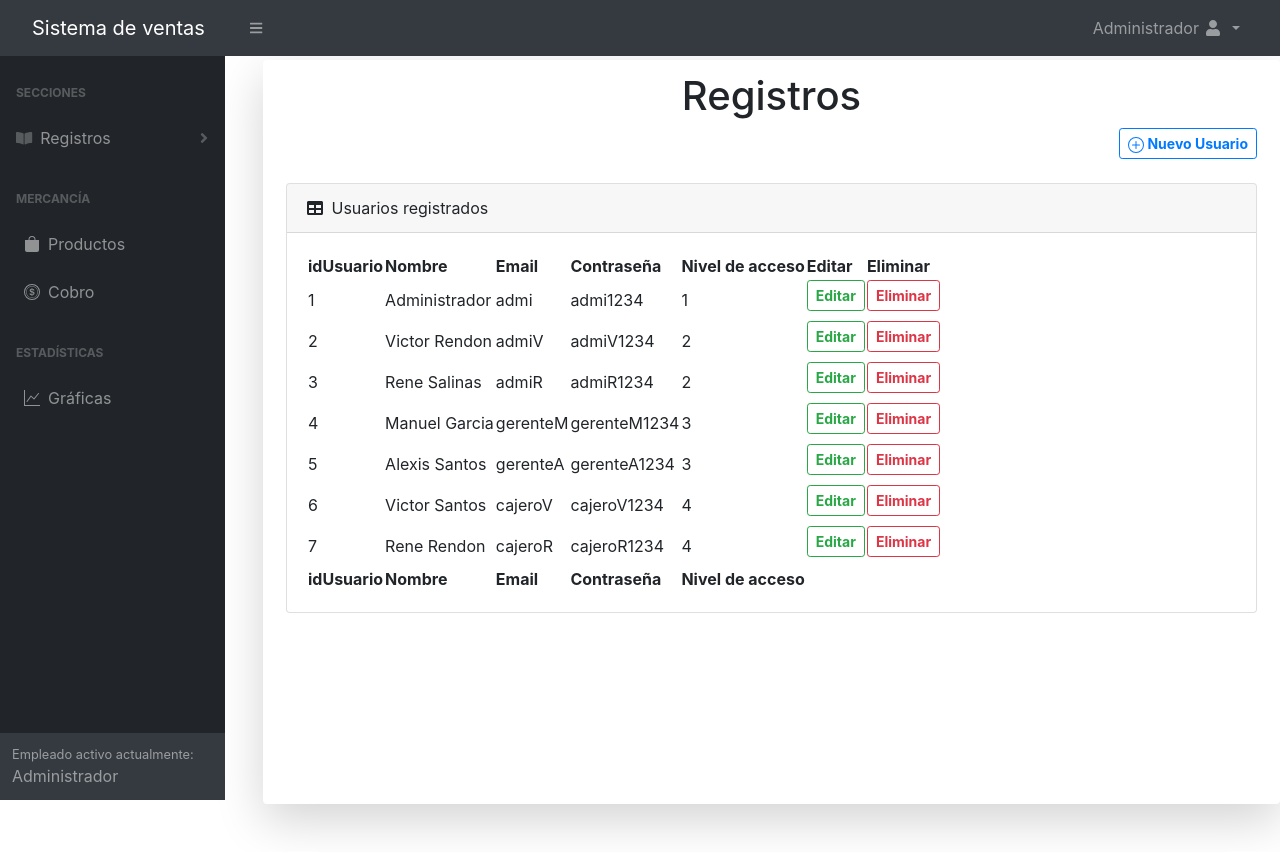
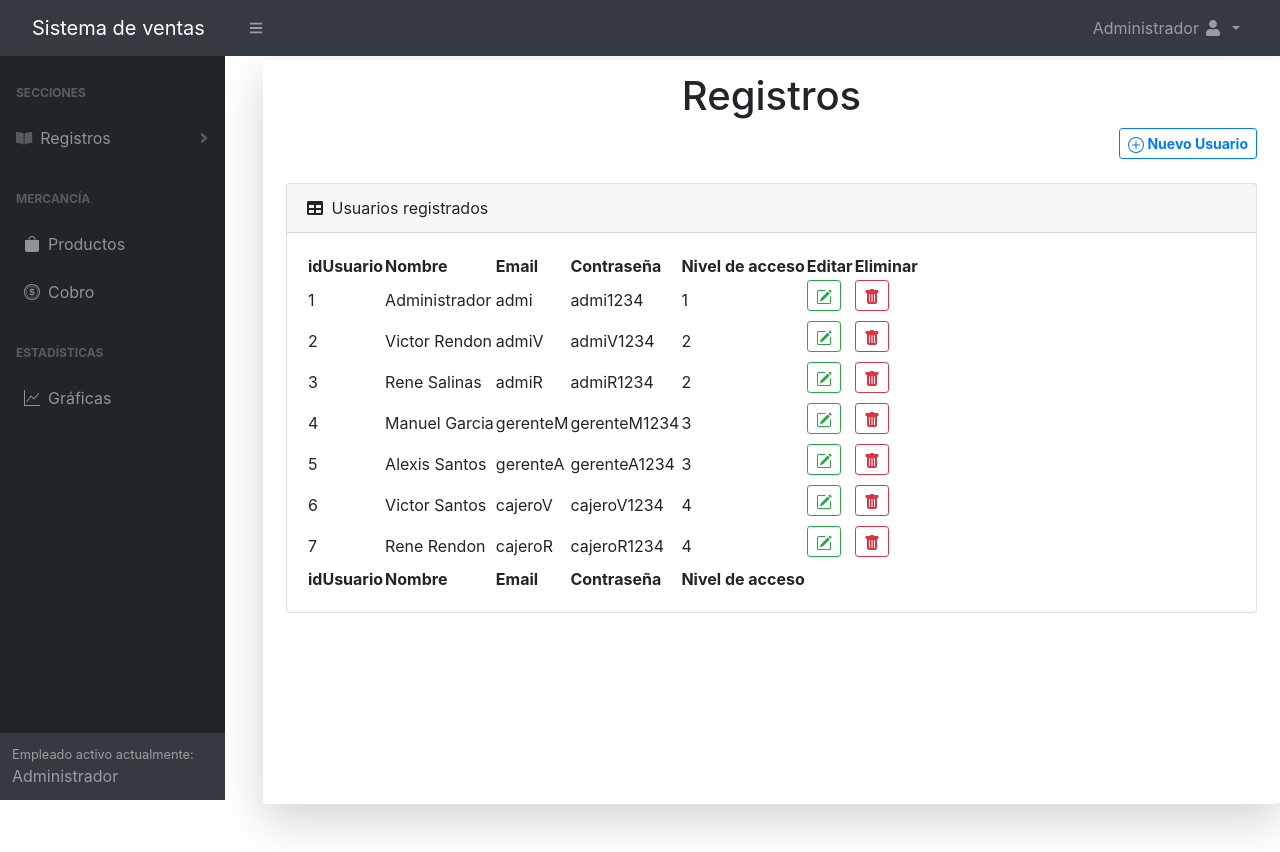
Before and after one commit to VictorMRendon/ProyectoSistemaVentasJuegos, a PHP site: page /MainUsuarios.php in a window 1280 px wide. Run offline with PHP 8.4, Linux system fonts and the light colour scheme; a user stored in the database is signed in; data comes from the database, SQL or seed files in the repository; some libraries are stand-ins or nearby versions.

Commit message:
Agregan iconos en Eliminar y Editar usuarios.

```diff
--- a/MenuPrincipal/MainUsuarios.php
+++ b/MenuPrincipal/MainUsuarios.php
@@ -185,13 +185,22 @@
                                                 <td>
                                                 <button type="button" data-bs-toggle="modal" data-bs-target="#editUsuario"
                                                          class="editbtn mb-2 btn btn-outline-success btn-sm font-weight-bold ">
-                                                 Editar</button>
+                                                    <svg xmlns="http://www.w3.org/2000/svg" width="16" height="16" fill="currentColor" class="bi bi-pencil-square " viewBox="0 0 16 16">
+                                                        <path d="M15.502 1.94a.5.5 0 0 1 0 .706L14.459 3.69l-2-2L13.502.646a.5.5 0 0 1 .707 0l1.293 1.293zm-1.75 2.456-2-2L4.939 9.21a.5.5 0 0 0-.121.196l-.805 2.414a.25.25 0 0 0 .316.316l2.414-.805a.5.5 0 0 0 .196-.12l6.813-6.814z"/>
+                                                        <path fill-rule="evenodd" d="M1 13.5A1.5 1.5 0 0 0 2.5 15h11a1.5 1.5 0 0 0 1.5-1.5v-6a.5.5 0 0 0-1 0v6a.5.5 0 0 1-.5.5h-11a.5.5 0 0 1-.5-.5v-11a.5.5 0 0 1 .5-.5H9a.5.5 0 0 0 0-1H2.5A1.5 1.5 0 0 0 1 2.5v11z"/>
+                                                    </svg>
+
+                                                </button>
                                                 </td>
 
                                                 <td>
                                                 <button type="button" data-bs-toggle="modal" data-bs-target="#eliminarUsuario"
                                                          class="deletebtn mb-2 btn btn-outline-danger btn-sm font-weight-bold  ">
-                                                 Eliminar</button>
+                                                         <svg xmlns="http://www.w3.org/2000/svg" width="16" height="16" fill="currentColor" class="bi bi-trash-fill" viewBox="0 0 16 16">
+                                                        <path d="M2.5 1a1 1 0 0 0-1 1v1a1 1 0 0 0 1 1H3v9a2 2 0 0 0 2 2h6a2 2 0 0 0 2-2V4h.5a1 1 0 0 0 1-1V2a1 1 0 0 0-1-1H10a1 1 0 0 0-1-1H7a1 1 0 0 0-1 1H2.5zm3 4a.5.5 0 0 1 .5.5v7a.5.5 0 0 1-1 0v-7a.5.5 0 0 1 .5-.5zM8 5a.5.5 0 0 1 .5.5v7a.5.5 0 0 1-1 0v-7A.5.5 0 0 1 8 5zm3 .5v7a.5.5 0 0 1-1 0v-7a.5.5 0 0 1 1 0z"/>
+                                                        </svg>
+
+                                                </button>
 
                                                 </td>
 
--- a/Modales/DeleteUsuarioModal.php
+++ b/Modales/DeleteUsuarioModal.php
@@ -4,9 +4,10 @@
             <div class="modal-content">
                 <div class="modal-header alert-danger" >
                     <h2 class="mx-auto display-7 font-weight-bold modal-title" id="modalTitulo">
-                        <svg xmlns="http://www.w3.org/2000/svg" width="45" height="45" fill="currentColor" class="bi bi-person-plus" viewBox="0 0 16 16">
+
+                        <svg xmlns="http://www.w3.org/2000/svg" width="45" height="45" fill="currentColor" class="bi bi-person-dash" viewBox="0 0 16 16">
                         <path d="M6 8a3 3 0 1 0 0-6 3 3 0 0 0 0 6zm2-3a2 2 0 1 1-4 0 2 2 0 0 1 4 0zm4 8c0 1-1 1-1 1H1s-1 0-1-1 1-4 6-4 6 3 6 4zm-1-.004c-.001-.246-.154-.986-.832-1.664C9.516 10.68 8.289 10 6 10c-2.29 0-3.516.68-4.168 1.332-.678.678-.83 1.418-.832 1.664h10z"/>
-                        <path fill-rule="evenodd" d="M13.5 5a.5.5 0 0 1 .5.5V7h1.5a.5.5 0 0 1 0 1H14v1.5a.5.5 0 0 1-1 0V8h-1.5a.5.5 0 0 1 0-1H13V5.5a.5.5 0 0 1 .5-.5z"/>
+                        <path fill-rule="evenodd" d="M11 7.5a.5.5 0 0 1 .5-.5h4a.5.5 0 0 1 0 1h-4a.5.5 0 0 1-.5-.5z"/>
                         </svg>
                           Eliminar usuario
                     </h2>
@@ -25,10 +26,10 @@
                         <!-- No se muestra el imput, solo es para recibir y mandar el id del usuario-->
                         <input type="hidden" id="idUsuarioMD" name="idUsuarioD" >
 
-                        <h3>¿Está seguro de eliminar el registro?</h3>
+                        <h4 class="text-center">¿Está seguro de eliminar el registro?</h4>
 
                         <div class="text-center">
-                        <button class=" btn btn-outline-success  font-weight-bold mt-2" type="submit" id="DeleteCambio" name="DeleteCambios" >Confirmar eliminación</button>
+                        <button class=" btn btn-outline-warning  font-weight-bold mt-2" type="submit" id="DeleteCambio" name="DeleteCambios" >Confirmar eliminación</button>
                         </div>
 
                         </form>
```
